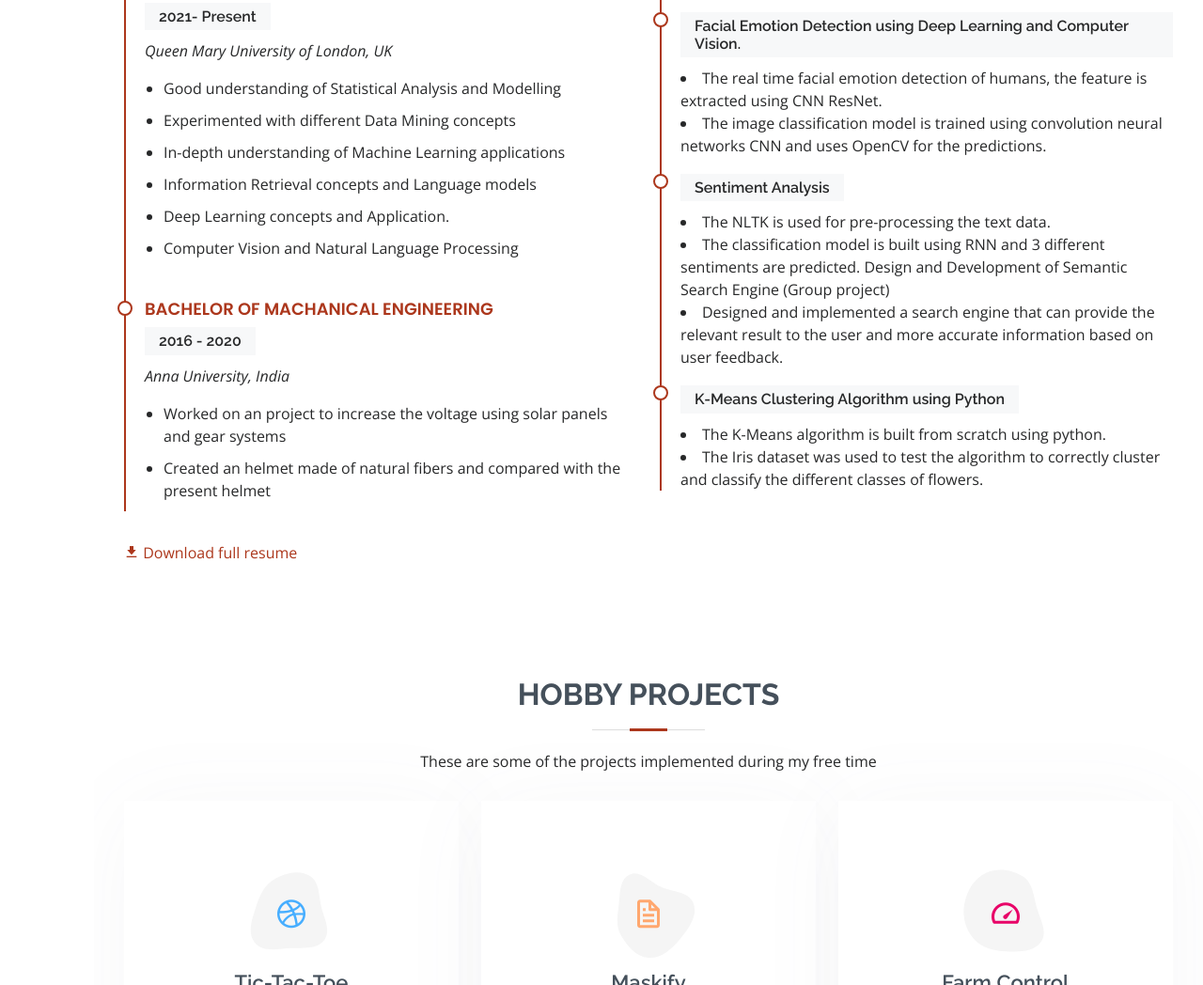
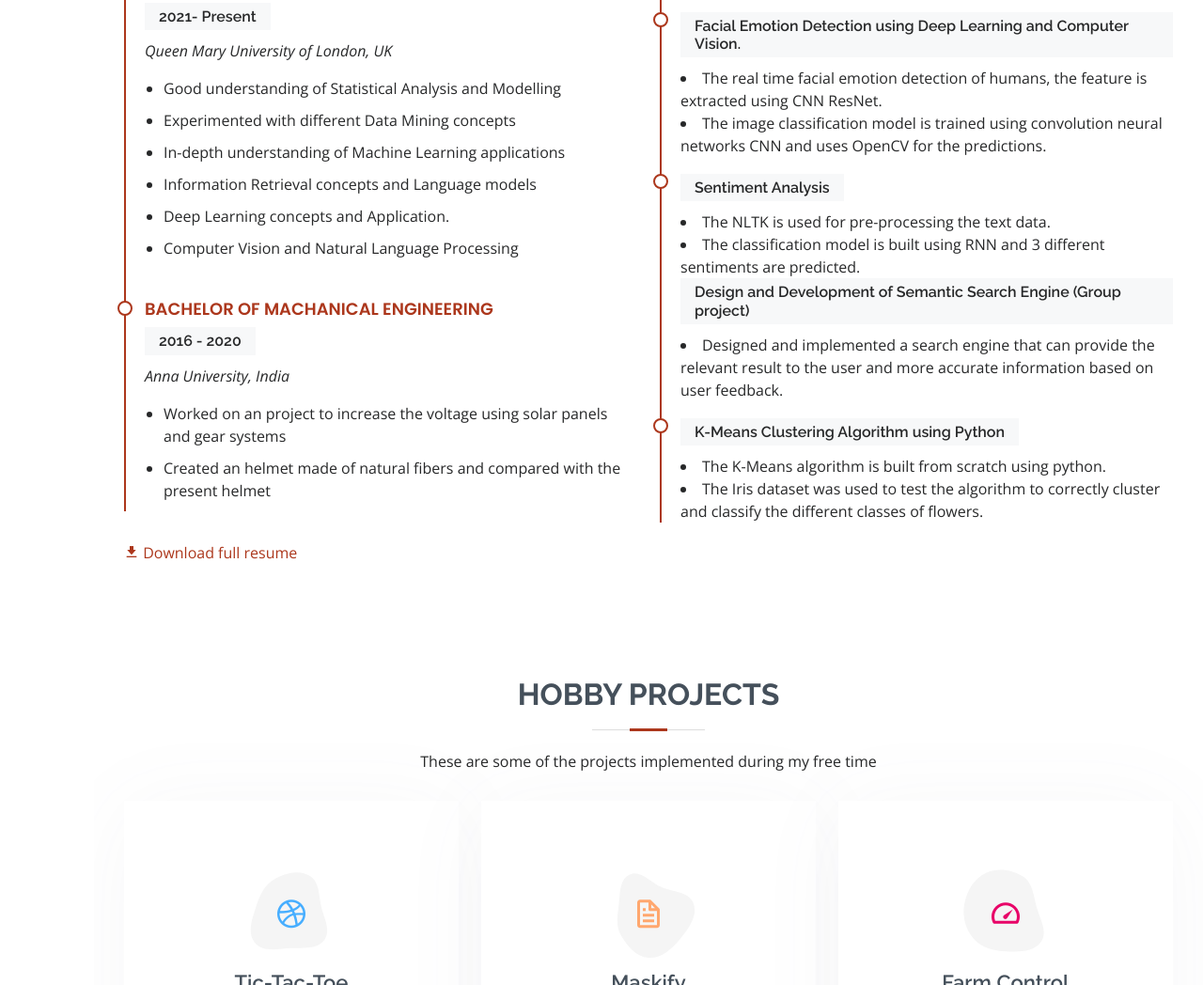
Before and after one commit to Vishnusuccess/Vishnusuccess.github.io, a plain HTML site: page index.html in a window 1280 px wide. Shown: the part 2923-3971 px from the top of the page at 94% size. Drawn offline with nearby package versions, Linux system fonts and the light colour scheme.

Commit message:
updated portfolio

```diff
--- a/index.html
+++ b/index.html
@@ -348,7 +348,8 @@
             <div class="resume-item">
               <h5>Sentiment Analysis</h5>
                   <li> The NLTK is used for pre-processing the text data.</li>
-                  <li> The classification model is built using RNN and 3 different sentiments are predicted. Design and Development of Semantic Search Engine (Group project)</li>
+                  <li> The classification model is built using RNN and 3 different sentiments are predicted.
+              <h5> Design and Development of Semantic Search Engine (Group project)</h5>
                   <li> Designed and implemented a search engine that can provide the relevant result to the user and more accurate information based on user feedback.</li>
             </div>
             <div class="resume-item">
```
